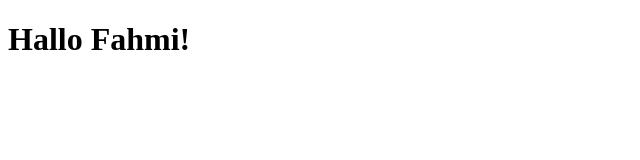
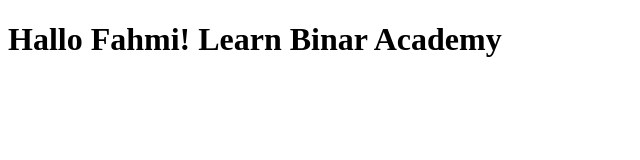
Before and after one commit to koelleheu/Binar-project, a plain HTML site: page index.html in a window 1280 px wide. Shown: the whole page, without its empty margins (0-640 px from the left). Drawn offline with Linux system fonts and the light colour scheme.

Commit message:
set body

```diff
--- a/index.html
+++ b/index.html
@@ -6,6 +6,6 @@
     <title>Hello World</title>
 </head>
 <body>
-    <h1>Hallo Fahmi!</h1>
+    <h1>Hallo Fahmi! Learn Binar Academy</h1>
 </body>
 </html>
```
